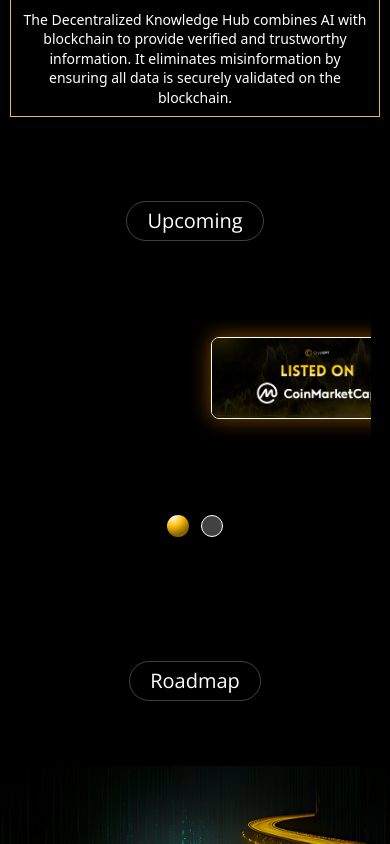
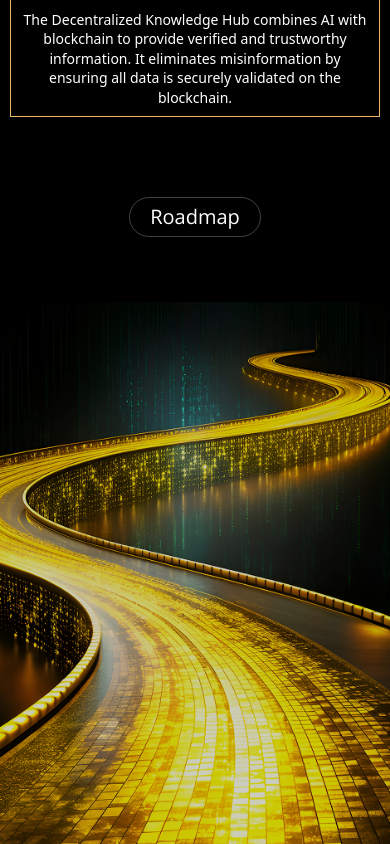
Before and after one commit to AshvinBisen/crypGPT_New_Website, a React (Vite) app: page / in a window 390 px wide. Shown: the part 7480-8324 px from the top of the page. Built offline with nearby package versions, Linux system fonts and the light colour scheme.

Commit message:
patners Section, banner , Footer , tokenomics Section Changes Done

```diff
--- a/src/Components/HomeComponents/S10StrategicPartner.jsx
+++ b/src/Components/HomeComponents/S10StrategicPartner.jsx
@@ -29,10 +29,9 @@ import img16 from "../../assets/partners/partners/22.png";
 import img17 from "../../assets/partners/partners/23.png";
 import img18 from "../../assets/partners/partners/24.png";
 
-// Ab array me objects banaye with logo + url
 const partners = [
   { logo: coingecko },
-  { logo: phantom },
+  { logo: phantom, url: "https://thebittimes.com/" },
   { logo: solscan },
   { logo: trustwallet },
   { logo: Coinmarketcap },
--- a/src/Components/HomeComponents/S5Banner.jsx
+++ b/src/Components/HomeComponents/S5Banner.jsx
@@ -1,128 +1,153 @@
-import React, { useState, useEffect } from "react";
-import { motion, AnimatePresence } from "framer-motion";
-// import tokenImg1 from "../../assets/banner/banner 1.png";
-import tokenImg2 from "../../assets/banner/1.png";
-import tokenImg3 from "../../assets/banner/2.png";
+// FullWidthBanner.jsx
+import React from "react";
+import tokenImg2 from "../../assets/banner/1.png"; // CoinMarketCap banner
 
-const slides = [
-  // { id: 1, image: tokenImg1, link: "https://example1.com" },
-  { id: 2, image: tokenImg2, link: "https://coinmarketcap.com/currencies/crypgpt-token/" },
-  { id: 3, image: tokenImg3, link: "https://pancakeswap.finance/swap?inputCurrency=0x55d398326f99059fF775485246999027B3197955&outputCurrency=0xC643F4Dd66a10955e53E3f67A81Ba54703d3B7FB" },
-];
-
-const BannerSlider = () => {
-  const [current, setCurrent] = useState(0);
-  const [direction, setDirection] = useState(1);
-
-  const nextSlide = () => {
-    setDirection(1);
-    setCurrent((prev) => (prev + 1) % slides.length);
-  };
-
-  const prevSlide = () => {
-    setDirection(-1);
-    setCurrent((prev) => (prev - 1 + slides.length) % slides.length);
-  };
-
-  // AutoPlay every 3 seconds
-  useEffect(() => {
-    const timer = setInterval(() => {
-      nextSlide();
-    }, 3000);
-    return () => clearInterval(timer);
-  }, []);
-
-  // Calculate previous and next slide indices
-  const prevIndex = (current - 1 + slides.length) % slides.length;
-  const nextIndex = (current + 1) % slides.length;
-
+const FullWidthBanner = () => {
   return (
-    <section id="banner" className="relative w-full bg-black sm:py-3 md:py-6 py-16 flex flex-col items-center overflow-hidden">
-      {/* Upcoming Tag */}
-      <div className="bg-transparent border border-white/25 text-white px-5 py-2 rounded-full font-[400] text-[20px]
-        leading-[110%] text-center cursor-pointer transition duration-300 max-w-fit mx-auto mb-[20px] font-['Open_Sans',sans-serif]">
-        Upcoming
-      </div>
-
-      {/* Slider Container */}
-      <div className="relative w-[90%] md:w-[70%] flex items-center justify-center  py-5 m-8 ">
-
-        {/* Slide Container with Prev, Current, and Next */}
-        <div className="relative w-full h-full flex justify-center items-center py-6 px-6 gap-8 overflow-hidden">
-
-          {/* Previous Slide */}
-          <AnimatePresence initial={false} custom={direction}>
-            <motion.img
-              key={slides[prevIndex].id}
-              src={slides[prevIndex].image}
-              alt="prev banner"
-              className="rounded-lg border border-[#FFF] shadow-[0_0_20px_rgba(255,140,0,0.5)] max-h-[400px] object-contain w-[70%] opacity-50"
-              custom={direction}
-              initial={{ x: -300, opacity: 0 }}
-              animate={{ x: 0, opacity: 0.5 }}
-              exit={{ x: 300, opacity: 0 }}
-              transition={{ duration: 0.8, ease: "easeInOut" }}
-            />
-          </AnimatePresence>
-
-          {/* Current Slide */}
-          <AnimatePresence initial={false} custom={direction}>
-            <motion.img
-              key={slides[current].id}
-              src={slides[current].image}
-              alt="banner"
-              onClick={() => {
-                if (slides[current].link) {
-                  window.open(slides[current].link, "_blank");
-                }
-              }}
-              className={`rounded-lg border border-[#FFF] shadow-[0_0_20px_rgba(255,140,0,0.5)] max-h-[400px] object-contain w-[70%] z-10 ${
-                slides[current].link ? "cursor-pointer" : ""
-              }`}
-              custom={direction}
-              initial={{ x: direction > 0 ? 300 : -300, opacity: 0 }}
-              animate={{ x: 0, opacity: 1 }}
-              exit={{ x: direction > 0 ? -300 : 300, opacity: 0 }}
-              transition={{ duration: 0.8, ease: "easeInOut" }}
-            />
-          </AnimatePresence>
-
-          {/* Next Slide */}
-          <AnimatePresence initial={false} custom={direction}>
-            <motion.img
-              key={slides[nextIndex].id}
-              src={slides[nextIndex].image}
-              alt="next banner"
-              className="rounded-lg border border-[#FFF] shadow-[0_0_20px_rgba(255,140,0,0.5)] max-h-[400px] object-contain w-[70%] opacity-50"
-              custom={direction}
-              initial={{ x: 300, opacity: 0 }}
-              animate={{ x: 0, opacity: 0.5 }}
-              exit={{ x: -300, opacity: 0 }}
-              transition={{ duration: 0.8, ease: "easeInOut" }}
-            />
-          </AnimatePresence>
-        </div>
-      </div>
-
-      {/* Dots Navigation */}
-      <div className="flex mt-5 gap-3">
-        {slides.map((_, idx) => (
-          <button
-            key={idx}
-            onClick={() => {
-              setDirection(idx > current ? 1 : -1);
-              setCurrent(idx);
-            }}
-            className={`w-[22px] h-[22px] rounded-full transition-all ${
-              idx === current
-                ? "bg-[radial-gradient(84.09%_84.09%_at_27.27%_6.82%,_#FFFFFF_0%,_#FEBE0E_52.14%,_#896500_100%)]"
-                : "bg-[#424242] border-[0.5px] border-white"
-            }`}
-          />
-        ))}
-      </div>
+    <section className="w-full bg-black flex justify-center items-center py-6 px-4 sm:px-6 lg:px-12 overflow-x-hidden">
+      <img
+        src={tokenImg2}
+        alt="CoinMarketCap Banner"
+        className="w-full  object-contain cursor-pointer    rounded-lg border border-[#FFF] shadow-[0_0_20px_rgba(255,140,0,0.5)]  z-10 "
+        onClick={() =>
+          window.open(
+            "https://coinmarketcap.com/currencies/crypgpt-token/",
+            "_blank"
+          )
+        }
+      />
     </section>
   );
 };
 
-export default BannerSlider;
+export default FullWidthBanner;
+
+
+// import React, { useState, useEffect } from "react";
+// import { motion, AnimatePresence } from "framer-motion";
+// // import tokenImg1 from "../../assets/banner/banner 1.png";
+// import tokenImg2 from "../../assets/banner/1.png";
+// import tokenImg3 from "../../assets/banner/2.png";
+
+// const slides = [
+//   // { id: 1, image: tokenImg1, link: "https://example1.com" },
+//   { id: 2, image: tokenImg2, link: "https://coinmarketcap.com/currencies/crypgpt-token/" },
+//   { id: 3, image: tokenImg3, link: "https://pancakeswap.finance/swap?inputCurrency=0x55d398326f99059fF775485246999027B3197955&outputCurrency=0xC643F4Dd66a10955e53E3f67A81Ba54703d3B7FB" },
+// ];
+
+// const BannerSlider = () => {
+//   const [current, setCurrent] = useState(0);
+//   const [direction, setDirection] = useState(1);
+
+//   const nextSlide = () => {
+//     setDirection(1);
+//     setCurrent((prev) => (prev + 1) % slides.length);
+//   };
+
+//   const prevSlide = () => {
+//     setDirection(-1);
+//     setCurrent((prev) => (prev - 1 + slides.length) % slides.length);
+//   };
+
+//   // AutoPlay every 3 seconds
+//   useEffect(() => {
+//     const timer = setInterval(() => {
+//       nextSlide();
+//     }, 3000);
+//     return () => clearInterval(timer);
+//   }, []);
+
+//   // Calculate previous and next slide indices
+//   const prevIndex = (current - 1 + slides.length) % slides.length;
+//   const nextIndex = (current + 1) % slides.length;
+
+//   return (
+//     <section id="banner" className="relative w-full bg-black sm:py-3 md:py-6 py-16 flex flex-col items-center overflow-hidden">
+//       {/* Upcoming Tag */}
+//       <div className="bg-transparent border border-white/25 text-white px-5 py-2 rounded-full font-[400] text-[20px]
+//         leading-[110%] text-center cursor-pointer transition duration-300 max-w-fit mx-auto mb-[20px] font-['Open_Sans',sans-serif]">
+//         Upcoming
+//       </div>
+
+//       {/* Slider Container */}
+//       <div className="relative w-[90%] md:w-[70%] flex items-center justify-center  py-5 m-8 ">
+
+//         {/* Slide Container with Prev, Current, and Next */}
+//         <div className="relative w-full h-full flex justify-center items-center py-6 px-6 gap-8 overflow-hidden">
+
+//           {/* Previous Slide */}
+//           <AnimatePresence initial={false} custom={direction}>
+//             <motion.img
+//               key={slides[prevIndex].id}
+//               src={slides[prevIndex].image}
+//               alt="prev banner"
+//               className="rounded-lg border border-[#FFF] shadow-[0_0_20px_rgba(255,140,0,0.5)] max-h-[400px] object-contain w-[70%] opacity-50"
+//               custom={direction}
+//               initial={{ x: -300, opacity: 0 }}
+//               animate={{ x: 0, opacity: 0.5 }}
+//               exit={{ x: 300, opacity: 0 }}
+//               transition={{ duration: 0.8, ease: "easeInOut" }}
+//             />
+//           </AnimatePresence>
+
+//           {/* Current Slide */}
+//           <AnimatePresence initial={false} custom={direction}>
+//             <motion.img
+//               key={slides[current].id}
+//               src={slides[current].image}
+//               alt="banner"
+//               onClick={() => {
+//                 if (slides[current].link) {
+//                   window.open(slides[current].link, "_blank");
+//                 }
+//               }}
+//               className={`rounded-lg border border-[#FFF] shadow-[0_0_20px_rgba(255,140,0,0.5)] max-h-[400px] object-contain w-[70%] z-10 ${
+//                 slides[current].link ? "cursor-pointer" : ""
+//               }`}
+//               custom={direction}
+//               initial={{ x: direction > 0 ? 300 : -300, opacity: 0 }}
+//               animate={{ x: 0, opacity: 1 }}
+//               exit={{ x: direction > 0 ? -300 : 300, opacity: 0 }}
+//               transition={{ duration: 0.8, ease: "easeInOut" }}
+//             />
+//           </AnimatePresence>
+
+//           {/* Next Slide */}
+//           <AnimatePresence initial={false} custom={direction}>
+//             <motion.img
+//               key={slides[nextIndex].id}
+//               src={slides[nextIndex].image}
+//               alt="next banner"
+//               className="rounded-lg border border-[#FFF] shadow-[0_0_20px_rgba(255,140,0,0.5)] max-h-[400px] object-contain w-[70%] opacity-50"
+//               custom={direction}
+//               initial={{ x: 300, opacity: 0 }}
+//               animate={{ x: 0, opacity: 0.5 }}
+//               exit={{ x: -300, opacity: 0 }}
+//               transition={{ duration: 0.8, ease: "easeInOut" }}
+//             />
+//           </AnimatePresence>
+//         </div>
+//       </div>
+
+//       {/* Dots Navigation */}
+//       <div className="flex mt-5 gap-3">
+//         {slides.map((_, idx) => (
+//           <button
+//             key={idx}
+//             onClick={() => {
+//               setDirection(idx > current ? 1 : -1);
+//               setCurrent(idx);
+//             }}
+//             className={`w-[22px] h-[22px] rounded-full transition-all ${
+//               idx === current
+//                 ? "bg-[radial-gradient(84.09%_84.09%_at_27.27%_6.82%,_#FFFFFF_0%,_#FEBE0E_52.14%,_#896500_100%)]"
+//                 : "bg-[#424242] border-[0.5px] border-white"
+//             }`}
+//           />
+//         ))}
+//       </div>
+//     </section>
+//   );
+// };
+
+// export default BannerSlider;
--- a/src/Components/HomeComponents/S6Roadmap.jsx
+++ b/src/Components/HomeComponents/S6Roadmap.jsx
@@ -22,6 +22,7 @@ const roadmapData = [
       "Launch of AI Trading Signal Assistant",
       "Telegram AI Bot Integration",
       "Strategic Partnerships",
+      "Listing On Tier 2 Exchange",
     ],
   },
   {
@@ -31,6 +32,7 @@ const roadmapData = [
       "AI Portfolio Management Tool",
       "Multi-language Chatbot Beta",
       "Global Community Expansion",
+      "Listing On Tier 1 Exchange",
     ],
   },
   {
@@ -55,7 +57,7 @@ const roadmapData = [
     quarter: "Q4",
     points: [
       "Full Ecosystem Expansion",
-      "Top Exchange Listings (Tier 1 CEX)",
+      "Top Exchange Listings",
       "1M+ Users in the CrypGPT Ecosystem",
     ],
   },
--- a/src/Components/Navbar.jsx
+++ b/src/Components/Navbar.jsx
@@ -29,7 +29,7 @@ function Navbar() {
              <li><Link to="/?=faq">FAQ's</Link></li>
            </ul>
          </nav>
-         <button className="buy-token-btn" > <Link to="https://pancakeswap.finance/swap?inputCurrency=0x55d398326f99059fF775485246999027B3197955&outputCurrency=0xC643F4Dd66a10955e53E3f67A81Ba54703d3B7FB" target="_blank" style={{textDecoration:"none" , color:"#000"}}>Buy Now</Link> </button>
+         <button className="buy-token-btn" > <Link to="https://pancakeswap.finance/swap?inputCurrency=0x55d398326f99059fF775485246999027B3197955&outputCurrency=0xC643F4Dd66a10955e53E3f67A81Ba54703d3B7FB" target="_blank" rel="noopener noreferrer" style={{textDecoration:"none" , color:"#000"}}>Buy Now</Link> </button>
          <div className="mobile-menu-toggle" onClick={toggleMobileMenu}>
            <span className="hamburger-icon"></span>
          </div>
--- a/src/Pages/HomePage.jsx
+++ b/src/Pages/HomePage.jsx
@@ -43,8 +43,8 @@ function HomePage() {
       <S2HeroImage />
       <S3Aboutus />
       <S4Usecase2 />
-      <S5Banner />
       <S6Roadmap />
+       <S5Banner />
       <S7Tokenomics />
       <S8WhyChooseUS />
       <S9Solution />
```
Also changed, not shown: src/Components/Footer.jsx (+9 -9 lines), src/Components/HomeComponents/S7Tokenomics.jsx (+2 -9 lines), src/index.css (line endings or trailing spaces).
